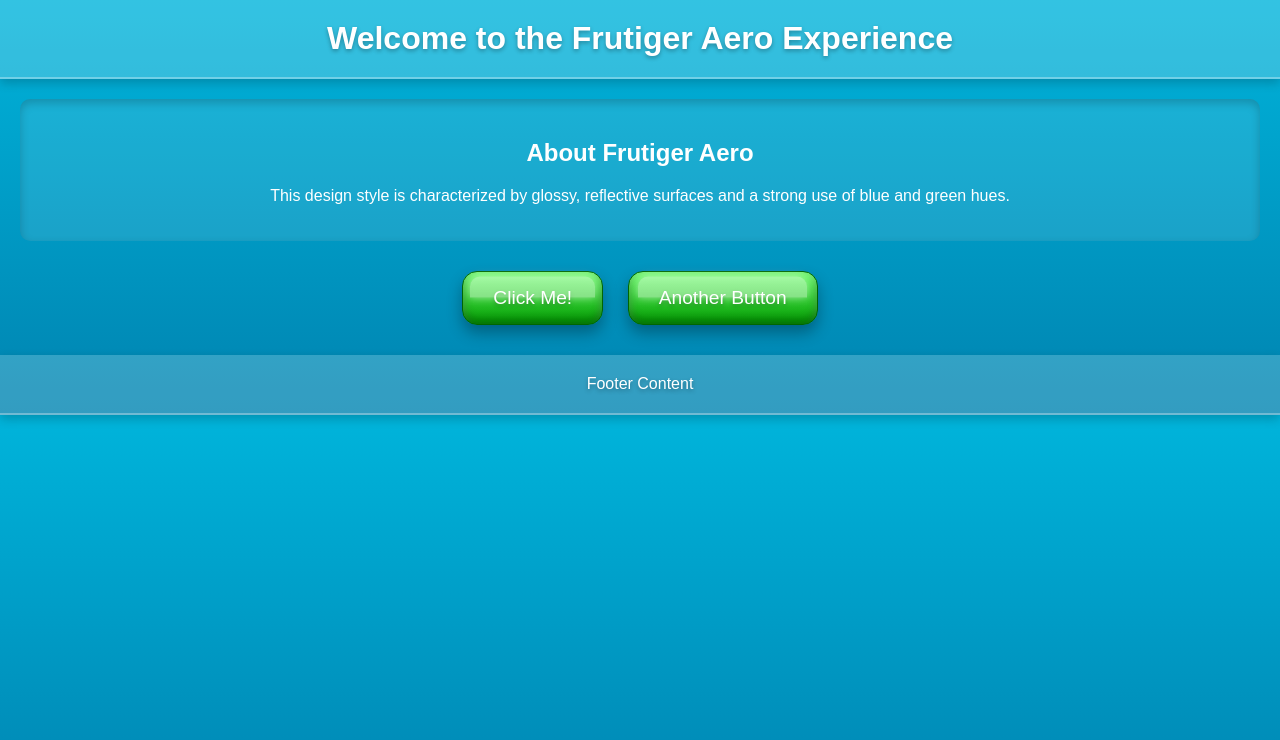
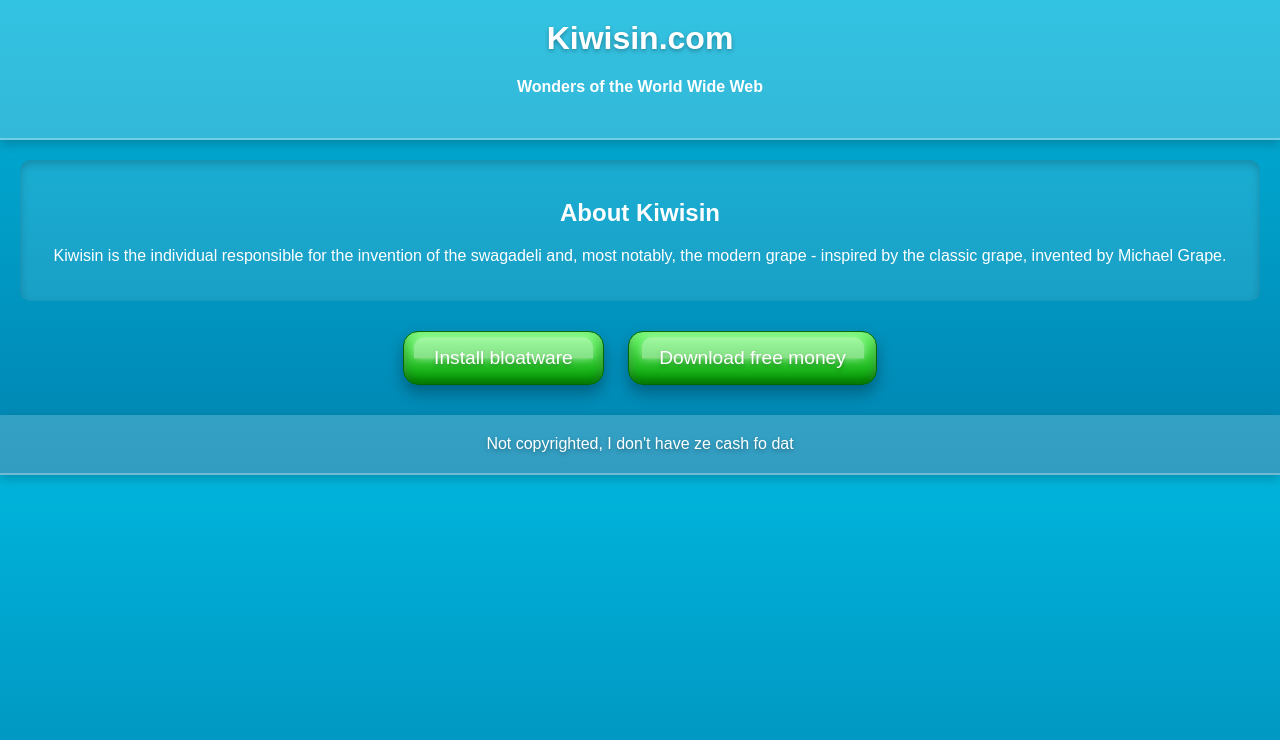
Before and after one commit to janKiwisin/janKiwisin.github.io, a plain HTML site: page index.html in a window 1280 px wide. Drawn offline with Linux system fonts and the light colour scheme.

Commit message:
Update index.html

```diff
--- a/index.html
+++ b/index.html
@@ -1,4 +1,5 @@
 <!DOCTYPE html>
+
 <html lang="en">
     <head>
         <meta charset="UTF-8">
@@ -6,22 +7,24 @@
         <title>Frutiger Aero Themed Page</title>
         <link rel="stylesheet" href="styles.css">
     </head>
+
     <body>
         <header>
-        <h1>Welcome to the Frutiger Aero Experience</h1>
+            <h1>Kiwisin.com</h1>
+            <h4>Wonders of the World Wide Web</h4>
         </header>
         <main>
             <section class="content">
-            <h2>About Frutiger Aero</h2>
-            <p>This design style is characterized by glossy, reflective surfaces and a strong use of blue and green hues.</p>
+                <h2>About Kiwisin</h2>
+                <p>Kiwisin is the individual responsible for the invention of the swagadeli and, most notably, the modern grape - inspired by the classic grape, invented by Michael Grape.</p>
             </section>
             <section class="buttons">
-            <button class="glossy-button">Click Me!</button>
-            <button class="glossy-button">Another Button</button>
+                <button class="glossy-button">Install bloatware</button>
+                <button class="glossy-button">Download free money</button>
             </section>
         </main>
         <footer>
-        <p>Footer Content</p>
+            <p>Not copyrighted, I don't have ze cash fo dat</p>
         </footer>
     </body>
 </html>
```
Lines whose indentation alone changed are shown as unchanged.
